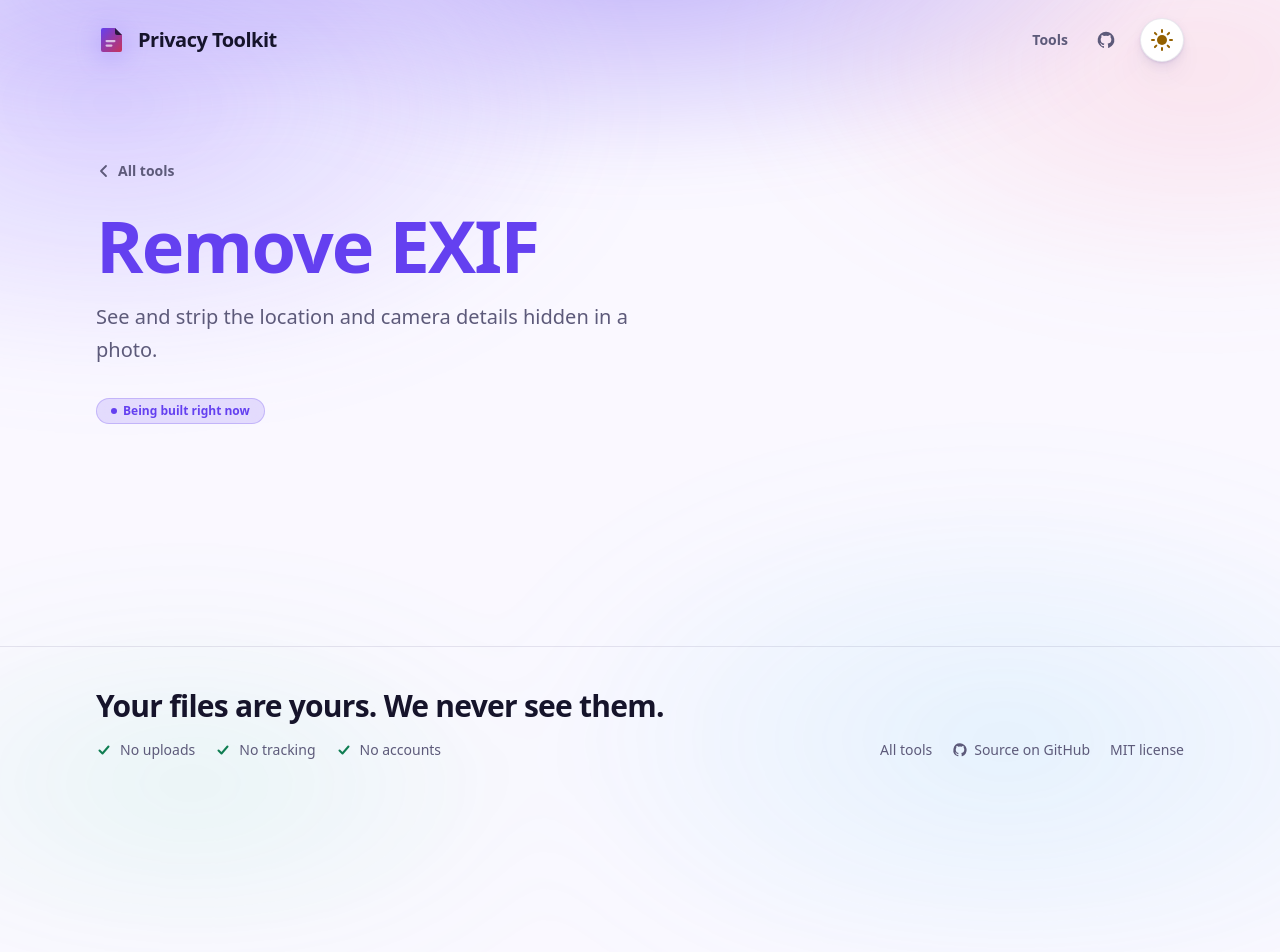
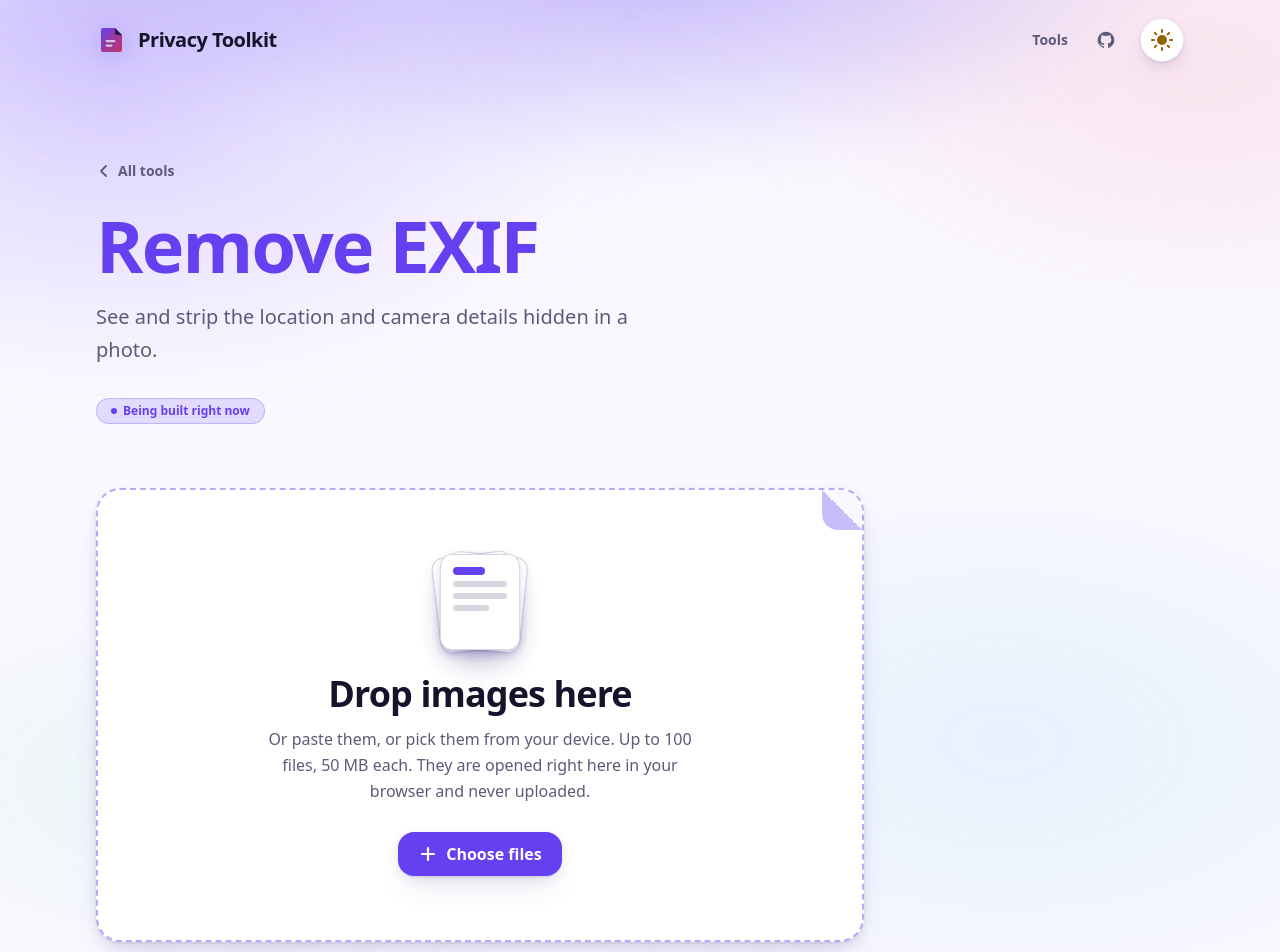
Before and after one commit to siddichandu02/privacy-toolkit, a React (Vite) app: page /#/tools/exif in a window 1280 px wide. Shown: the top 952 px of the page. Before the commit the page ends 800 px from the top, so only its background shows below. Built offline with nearby package versions, Linux system fonts and the light colour scheme.

Commit message:
add files on every tool page

```diff
--- /dev/null
+++ b/src/components/drop/ToolWorkbench.tsx
@@ -0,0 +1,101 @@
+import { AnimatePresence, motion } from 'framer-motion';
+import { useState } from 'react';
+import type { ToolInfo } from '../../tools';
+import { useStillMotion } from '../../useStillMotion';
+import { DropZone, RejectionNotice } from './DropZone';
+import { FileList } from './FileList';
+import { useFileQueue } from './useFileQueue';
+import { formatBytes, rulesFor, type Rejection } from './validate';
+
+/**
+ * Where a tool's files are gathered: a big drop sheet to start, then the file
+ * list with a slim "add more" strip under it.
+ */
+export function ToolWorkbench({ tool }: { tool: ToolInfo }) {
+  const still = useStillMotion();
+  const queue = useFileQueue();
+  // Shared by the full and compact zones so a message survives the swap.
+  const [rejected, setRejected] = useState<Rejection[]>([]);
+  const rules = rulesFor(tool.input);
+  const { items } = queue;
+  const hasFiles = items.length > 0;
+  const room = rules.maxFiles === undefined || items.length < rules.maxFiles;
+  const total = items.reduce((sum, item) => sum + item.file.size, 0);
+  const swap = still
+    ? { initial: { opacity: 0 }, animate: { opacity: 1 }, exit: { opacity: 0 } }
+    : {
+        initial: { opacity: 0, y: 16 },
+        animate: { opacity: 1, y: 0 },
+        exit: { opacity: 0, y: -8 },
+      };
+
+  return (
+    <section aria-label="Your files" className="mt-12 sm:mt-16">
+      <AnimatePresence mode="wait" initial={false}>
+        {hasFiles ? (
+          <motion.div key="list" {...swap} transition={{ duration: 0.22 }}>
+            <div className="mb-4 flex flex-wrap items-end justify-between gap-x-6 gap-y-2">
+              <p className="font-display text-2xl font-bold tracking-tight">
+                {items.length === 1
+                  ? `1 ${tool.input.kind === 'pdf' ? 'PDF' : 'image'}`
+                  : `${items.length} ${rules.kindLabel}`}
+                <span className="ml-3 font-sans text-base font-medium text-muted">
+                  {formatBytes(total)}
+                  {items.length > 1 ? ' in total' : null}
+                </span>
+              </p>
+              <button
+                type="button"
+                onClick={() => {
+                  queue.clear();
+                  setRejected([]);
+                }}
+                className="rounded-lg text-sm font-semibold text-muted transition-colors hover:text-coral"
+              >
+                {items.length === 1 ? 'Remove' : 'Remove all'}
+              </button>
+            </div>
+            {tool.input.ordered && items.length > 1 ? (
+              <p className="mb-4 text-sm text-muted">
+                Files are used top to bottom. Drag the grip or use the arrows to change the order.
+              </p>
+            ) : null}
+            <FileList
+              items={items}
+              accent={tool.accent}
+              ordered={tool.input.ordered}
+              onReorder={queue.setItems}
+              onMove={queue.move}
+              onRemove={queue.remove}
+            />
+            {room ? (
+              <div className="mt-4">
+                <DropZone
+                  rejected={rejected}
+                  onRejectedChange={setRejected}
+                  compact
+                  rules={rules}
+                  accent={tool.accent}
+                  existingCount={items.length}
+                  onFiles={queue.add}
+                />
+              </div>
+            ) : (
+              <RejectionNotice rejected={rejected} onDismiss={() => setRejected([])} />
+            )}
+          </motion.div>
+        ) : (
+          <motion.div key="empty" {...swap} transition={{ duration: 0.22 }}>
+            <DropZone
+              rejected={rejected}
+              onRejectedChange={setRejected}
+              rules={rules}
+              accent={tool.accent}
+              onFiles={queue.add}
+            />
+          </motion.div>
+        )}
+      </AnimatePresence>
+    </section>
+  );
+}
--- a/src/routes/ToolPage.tsx
+++ b/src/routes/ToolPage.tsx
@@ -1,4 +1,5 @@
 import { Link, useParams } from 'react-router-dom';
+import { ToolWorkbench } from '../components/drop/ToolWorkbench';
 import { Badge } from '../components/ui';
 import { accentText } from '../components/ui/accent';
 import { getTool, type ToolInfo } from '../tools';
@@ -42,6 +43,9 @@ function ToolPlaceholder({ tool }: { tool: ToolInfo }) {
       <Badge accent={tool.accent} dot className="mt-8 px-3.5 py-1 text-sm">
         Being built right now
       </Badge>
+      <div className="max-w-3xl">
+        <ToolWorkbench tool={tool} />
+      </div>
     </div>
   );
 }
--- a/src/tools.ts
+++ b/src/tools.ts
@@ -1,6 +1,12 @@
 import type { Accent } from './components/ui/accent';
 
 export type ToolCategory = 'pdf' | 'image';
+
+export interface ToolInput {
+  kind: 'pdf' | 'image';
+  multiple: boolean;
+  ordered: boolean;
+}
 
 export interface ToolInfo {
   id: string;
@@ -10,6 +16,8 @@ export interface ToolInfo {
   accent: Accent;
   /** One plain sentence about what the tool does. */
   blurb: string;
+  /** What the tool takes: file kind, one or many, and whether order matters. */
+  input: ToolInput;
 }
 
 /** Tools planned for v1, in build order. */
@@ -20,6 +28,7 @@ export const TOOLS: readonly ToolInfo[] = [
     category: 'pdf',
     accent: 'violet',
     blurb: 'Combine several PDFs into one file, in the order you choose.',
+    input: { kind: 'pdf', multiple: true, ordered: true },
   },
   {
     id: 'split',
@@ -27,6 +36,7 @@ export const TOOLS: readonly ToolInfo[] = [
     category: 'pdf',
     accent: 'coral',
     blurb: 'Pull out page ranges or single pages into new PDFs.',
+    input: { kind: 'pdf', multiple: false, ordered: false },
   },
   {
     id: 'rotate',
@@ -34,6 +44,7 @@ export const TOOLS: readonly ToolInfo[] = [
     category: 'pdf',
     accent: 'sunshine',
     blurb: 'Turn sideways pages upright and drop the ones you do not need.',
+    input: { kind: 'pdf', multiple: false, ordered: false },
   },
   {
     id: 'images-to-pdf',
@@ -41,6 +52,7 @@ export const TOOLS: readonly ToolInfo[] = [
     category: 'pdf',
     accent: 'mint',
     blurb: 'Turn photos and scans into a single, tidy PDF.',
+    input: { kind: 'image', multiple: true, ordered: true },
   },
   {
     id: 'sign',
@@ -48,6 +60,7 @@ export const TOOLS: readonly ToolInfo[] = [
     category: 'pdf',
     accent: 'sky',
     blurb: 'Draw or type your signature and place it on any page.',
+    input: { kind: 'pdf', multiple: false, ordered: false },
   },
   {
     id: 'compress-pdf',
@@ -55,6 +68,7 @@ export const TOOLS: readonly ToolInfo[] = [
     category: 'pdf',
     accent: 'coral',
     blurb: 'Shrink a PDF so it fits in an email or upload form.',
+    input: { kind: 'pdf', multiple: false, ordered: false },
   },
   {
     id: 'compress-image',
@@ -62,6 +76,7 @@ export const TOOLS: readonly ToolInfo[] = [
     category: 'image',
     accent: 'mint',
     blurb: 'Make photos smaller while keeping them sharp.',
+    input: { kind: 'image', multiple: true, ordered: false },
   },
   {
     id: 'convert',
@@ -69,6 +84,7 @@ export const TOOLS: readonly ToolInfo[] = [
     category: 'image',
     accent: 'sky',
     blurb: 'Switch between HEIC, PNG, WebP and JPG.',
+    input: { kind: 'image', multiple: true, ordered: false },
   },
   {
     id: 'resize',
@@ -76,6 +92,7 @@ export const TOOLS: readonly ToolInfo[] = [
     category: 'image',
     accent: 'sunshine',
     blurb: 'Fit a photo to a passport, profile or banner size.',
+    input: { kind: 'image', multiple: false, ordered: false },
   },
   {
     id: 'exif',
@@ -83,6 +100,7 @@ export const TOOLS: readonly ToolInfo[] = [
     category: 'image',
     accent: 'violet',
     blurb: 'See and strip the location and camera details hidden in a photo.',
+    input: { kind: 'image', multiple: true, ordered: false },
   },
 ];
 
```
Also changed, not shown: 1 other file (tests, documents, lock files or other folders).
